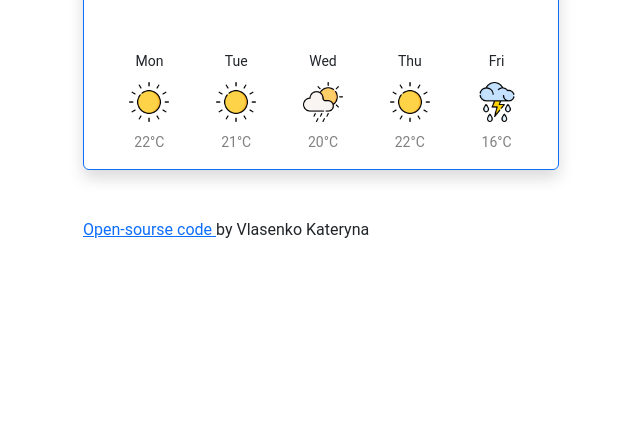
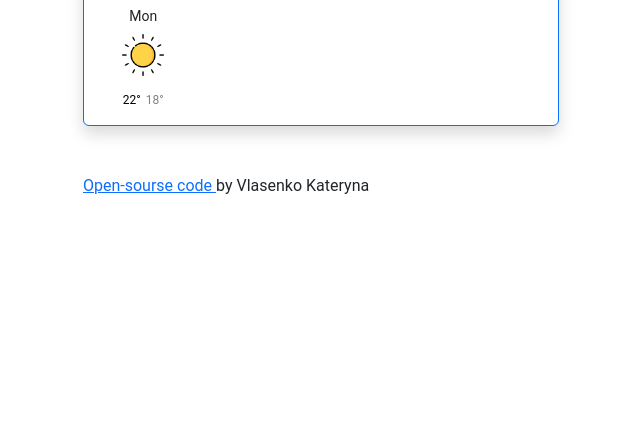
Before and after one commit to VlasenkoKate/mySheCodesProject, a plain HTML site: page index.html in a window 1280 px wide. Shown: the part 374-800 px from the top of the page, without its empty margins (319-959 px from the left). Drawn offline with nearby package versions, Linux system fonts and the light colour scheme; no server answers.

Commit message:
updated forecast

```diff
--- a/index.html
+++ b/index.html
@@ -67,31 +67,24 @@
             </p>
           </div>
         </div>
-        <div class="future_weater">
+        <div class="weather_forecast">
           <div class="row">
-            <div class="col day">Mon</div>
-            <div class="col day">Tue</div>
-            <div class="col day">Wed</div>
-            <div class="col day">Thu</div>
-            <div class="col day">Fri</div>
-          </div>
-          <div class="row">
-            <div class="col"><img src="img/sun.png" width="40px" /></div>
-            <div class="col"><img src="img/sun.png" width="40px" /></div>
-            <div class="col"><img src="img/cloudy.png" width="40px" /></div>
-            <div class="col"><img src="img/sun.png" width="40px" /></div>
-            <div class="col"><img src="img/rain.png" width="40px" /></div>
-          </div>
-          <div class="row">
-            <div class="col future_temp">22°С</div>
-            <div class="col future_temp">21°С</div>
-            <div class="col future_temp">20°С</div>
-            <div class="col future_temp">22°С</div>
-            <div class="col future_temp">16°С</div>
+            <div class="col-2 weather_forecast_date">
+              Mon
+              <img
+                class="weather_forecast_icon"
+                src="img/sun.png"
+                width="40px"
+              />
+              <div class="col weather_forecast_temp">
+                <span class="weather_forecast_temp_max">22° </span>
+                <span class="weather_forecast_temp_min">18° </span>
+              </div>
+            </div>
           </div>
         </div>
       </div>
-      <div>
+      <div class="github_link">
         <a href="https://github.com/VlasenkoKate/mySheCodesProject">
           Open-sourse code
         </a>
--- a/src/js.js
+++ b/src/js.js
@@ -57,7 +57,6 @@ function showCurrentWeather(response) {
   weatherDiscription.innerHTML = response.data.weather[0].main;
   weatherHumidityDetails.innerHTML = `Humidity: ${response.data.main.humidity}%`;
   weatherWindDetails.innerHTML = `Wind: ${response.data.wind.speed} m/s`;
-  console.log(response.data.weather[0].icon);
   weatherIcon.setAttribute(
     "src",
     `http://openweathermap.org/img/wn/${response.data.weather[0].icon}@2x.png`
--- a/src/style.css
+++ b/src/style.css
@@ -12,6 +12,7 @@
 form {
   margin: 30px 50px 0px 10px;
 }
+
 .row {
   margin-left: 6px;
 }
@@ -41,12 +42,12 @@ form {
 .currently_temp {
   font-size: 45px;
   color: grey;
-  padding: 15px 10px 0px 10px;
+  padding: 10px 10px 0px 10px;
   font-weight: lighter;
 }
 
 .weather_container {
-  margin: 0px 7px 60px 0px;
+  margin: 0px 7px 20px 0px;
 }
 
 .currently_weather {
@@ -65,23 +66,24 @@ form {
   color: grey;
 }
 
-.future_weater {
-  margin-right: 14px;
-}
-
 .col {
   text-align: center;
 }
 
-.day {
-  padding-bottom: 10px;
+.weather_forecast {
+  text-align: center;
+}
+
+.weather_forecast_date {
   font-size: 14px;
 }
 
-.future_temp {
-  color: grey;
-  font-size: 14px;
+.weather_forecast_temp {
+  color: black;
+  font-size: 12px;
   padding-top: 10px;
+  display: flex;
+  justify-content: center;
 }
 
 .tempchange {
@@ -98,3 +100,13 @@ form {
   text-decoration: none;
   cursor: default;
 }
+
+.weather_forecast_temp_min {
+  color: grey;
+  padding-left: 5px;
+}
+
+.weather_forecast_icon {
+  width: 42px;
+  margin: 7px 0px 5px 0px;
+}
```
